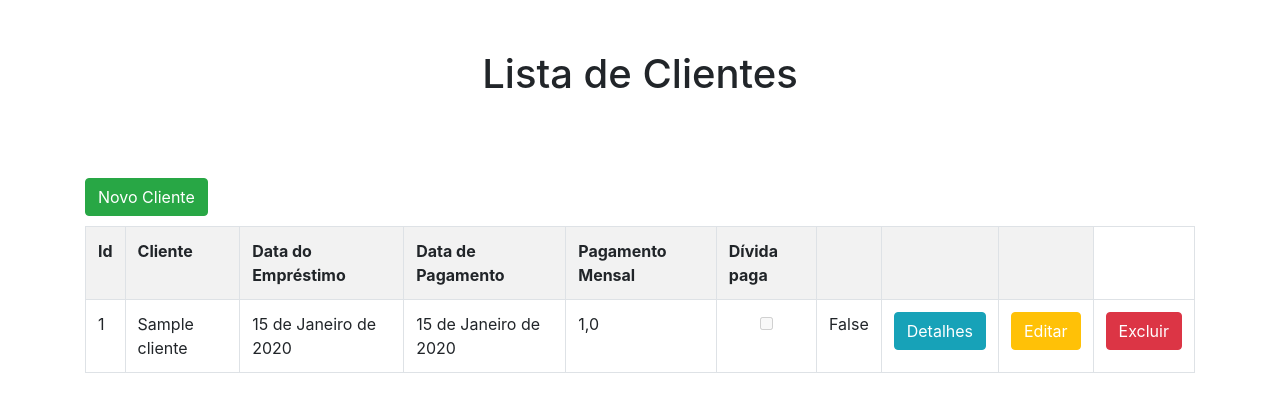
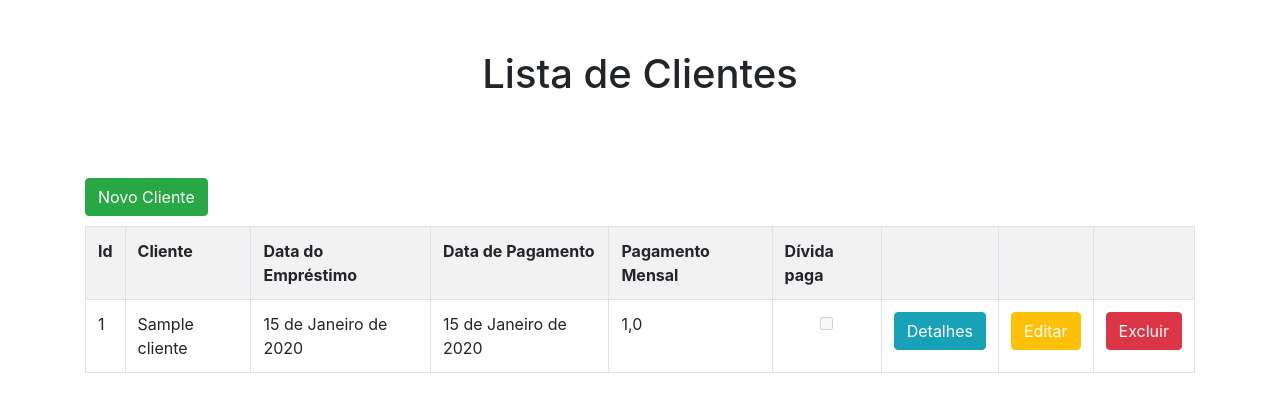
Before and after one commit to FerrazM/loan-database, a Django app: page / in a window 1280 px wide. Shown: the part 72-484 px from the top of the page. Run offline with Django 4.2, Linux system fonts and the light colour scheme; a user stored in the database is signed in; tables that the repository leaves empty hold one stand-in row (values such as "Sample post").

Commit message:
correção divida paga checkbox

```diff
--- a/loan_database/templates/loans/clientes.html
+++ b/loan_database/templates/loans/clientes.html
@@ -23,11 +23,10 @@
         <td>{{dado.vencimento_mensal}}</td>
         <td>{{dado.pagamento_mensal}}</td>
         {% if dado.divida_total_paga %}
-        <td style='text-align:center'><input disabled type='checkbox' checked></td>
+        <td style='text-align:center'><input disabled type='checkbox' value="" id='divida_total_paga' checked></td>
         {% else %}
         <td style='text-align:center'><input disabled type='checkbox'></td>
         {% endif %}
-        <td>{{dado.divida_total_paga}}</td>
         <td><button class = 'btn btn-info'><a style = 'color: white;'href="{% url 'detalhe' dado.id %}">Detalhes</a></button></td>
         <td><button class = 'btn btn-warning'><a style = 'color: white;' href="{% url 'editar' dado.id %}">Editar</a></button></td>
         <td><button class = 'btn btn-danger'><a style = 'color: white;' href="{% url 'excluir' dado.id %}">Excluir</a></button></td>
--- a/loan_database/templates/loans/detalhe.html
+++ b/loan_database/templates/loans/detalhe.html
@@ -30,8 +30,6 @@
             {% else %}
             <td style='text-align:center'><input disabled type='checkbox'></td>
             {% endif %}
-            <td>{{dado.divida_total_paga}}</td>
-            <td>{{dados.divida_total_paga}}</td>
         </tr>
     </table>
 </div>
```
